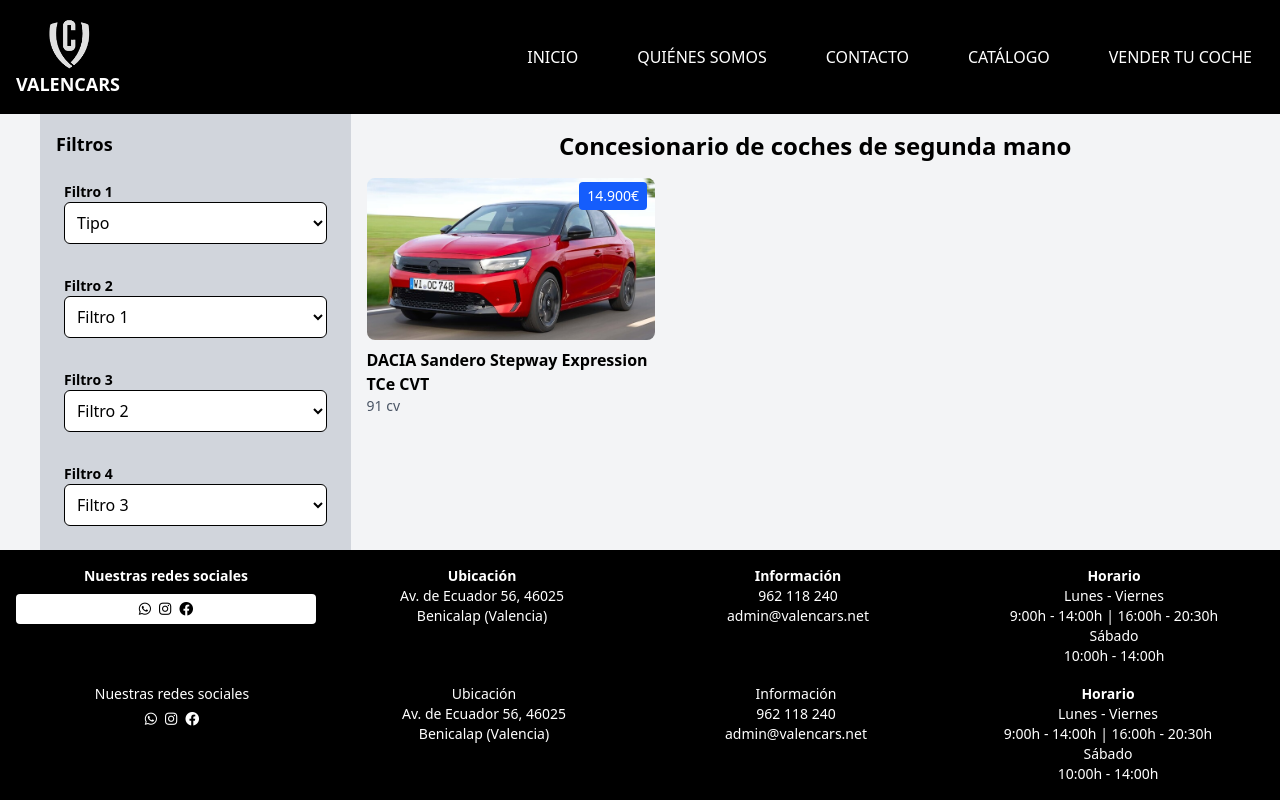
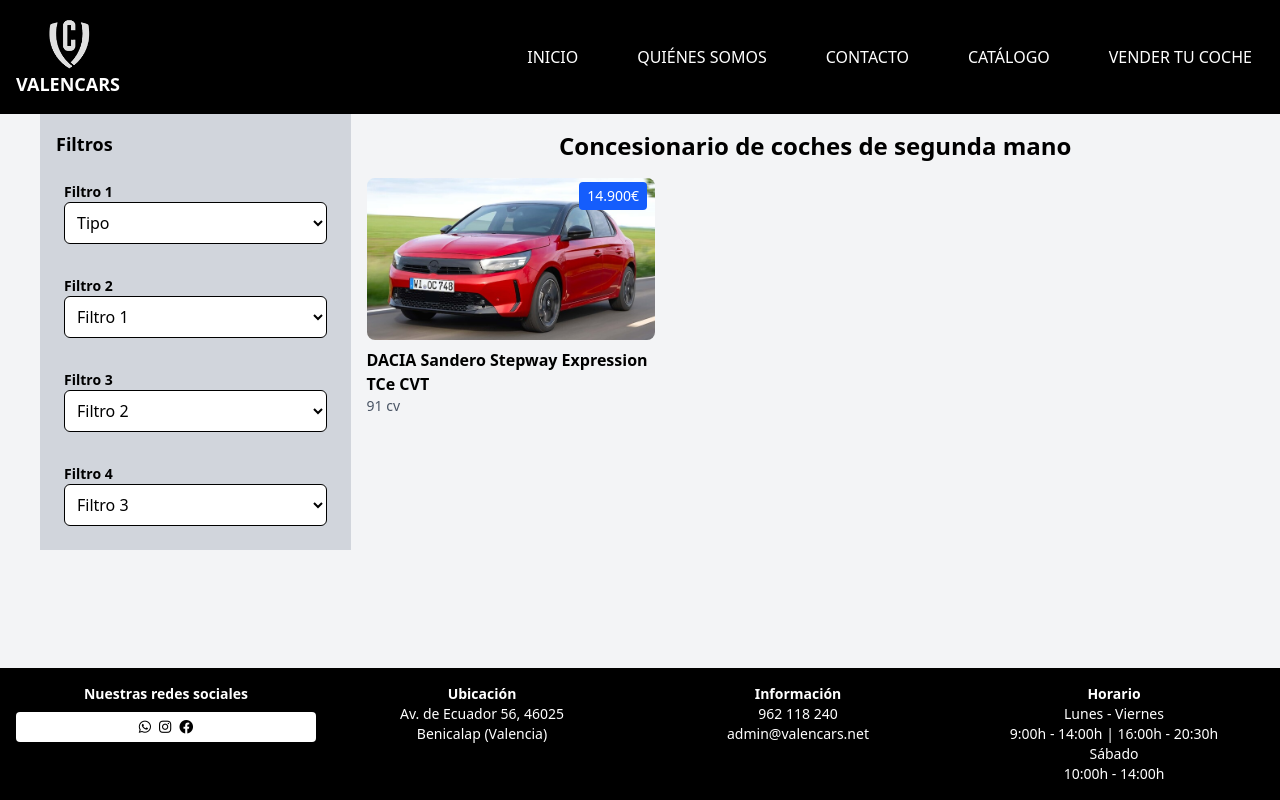
Before and after one commit to rajnaroc/VALENCARS, a Flask app: page / in a window 1280 px wide. Run offline with Flask 3, Linux system fonts and the light colour scheme.

Commit message:
añadimos el contenido

```diff
--- a/src/app.py
+++ b/src/app.py
@@ -5,7 +5,7 @@ from flask import Flask, app, request, jsonify, render_template, redirect, url_f
 app = Flask(__name__)
 
 @app.route("/", methods=["GET"])
-def index():
+def catalogo():
     return render_template("catalogo.html")
 
 @app.route("/contacto", methods=["GET"])
@@ -34,8 +34,22 @@ def coche():
     datos = zip(labels, values)
     return render_template("coche.html", datos=datos, images=images)
 
+@app.route("/inicio", methods=["GET"])
+def inicio():
+    return render_template("inicio.html")
 
-
+@app.route("/login", methods=["GET", "POST"])
+def login():
+    if request.method == "POST":
+        username = request.form["username"]
+        password = request.form["password"]
+        if username == "admin" and password == "admin":
+            session["username"] = username
+            flash("Login successful!", "success")
+            return redirect(url_for("index"))
+        else:
+            flash("Invalid credentials", "danger")
+    return render_template("login.html")
 
 if __name__ == '__main__':
     app.run(debug=True)
--- a/src/templates/catalogo.html
+++ b/src/templates/catalogo.html
@@ -48,36 +48,5 @@
                 </div>
             </main>
         </div>
-        <!-- Footer -->
-        <footer class="fixed bottom-0 left-0 w-full bg-black text-white text-center p-4">
-            <div class="grid grid-cols-4 text-sm">
-                <div class="text-white">
-                    <h1>Nuestras redes sociales</h1>
-                    <div class="flex justify-center space-x-2 mt-2">
-                        <i class="fa-brands fa-whatsapp"></i>
-                        <i class="fa-brands fa-instagram" ></i>
-                        <i class="fa-brands fa-facebook"></i>
-                    </div>
-                </div>
-                <div class="text-white">
-                    <h1>Ubicación</h1>
-                    <p>Av. de Ecuador 56, 46025</p>
-                    <p>Benicalap (Valencia)</p>
-                </div>
-                <div class="text-white">
-                    <h1>Información</h1>
-                    <p>962 118 240</p>
-                    <p>admin@valencars.net</p>
-                </div>
-                <div class="text-white">
-                    <h1 class="font-semibold">Horario</h1>
-                    <p>Lunes - Viernes</p>
-                    <p>9:00h - 14:00h | 16:00h - 20:30h</p>
-                    <p>Sábado</p>
-                    <p>10:00h - 14:00h</p>
-                </div>
-            </div>
-            </div>
-        </footer>
     </div>
 {% endblock %}
--- a/src/templates/coche.html
+++ b/src/templates/coche.html
@@ -110,7 +110,7 @@
     autoplayInterval = setInterval(() => {
       currentIndex = (currentIndex + 1) % totalImages;
       showImage(currentIndex);
-    }, 3000); // Cambiar cada 3 segundos
+    }, 9000); // Cambiar cada 9 segundos
   }
 
   // Función para pausar el autoplay
--- a/src/templates/plantillas/plantilla.html
+++ b/src/templates/plantillas/plantilla.html
@@ -9,7 +9,7 @@
     <script src="https://cdn.jsdelivr.net/npm/@tailwindcss/browser@4"></script>
 
 </head>
-<body class="bg-gray-100 text-black">
+<body class="min-h-screen flex flex-col bg-gray-100 text-black">
     <header class="bg-black py-4 w-full">
         <div class="container mx-auto flex justify-between items-center px-4">
             <div class="flex flex-col items-center">
@@ -18,18 +18,21 @@
             </div>
                 <nav class="bg-black  flex justify-between items-center w-3/5">
                     <div class="flex justify-between space-x-6 w-full items-center">
-                        <a href="#" class="text-white  hover:bg-white hover:rounded hover:text-black p-3 hover:transition-all">INICIO</a>
+                        <a href=" {{ url_for('inicio' ) }}" class="text-white  hover:bg-white hover:rounded hover:text-black p-3 hover:transition-all">INICIO</a>
                         <a href=" {{ url_for('somos') }}" class="text-white hover:bg-white hover:rounded hover:text-black p-3 hover:transition-all">QUIÉNES SOMOS</a>
                         <a href="{{ url_for('contacto') }}" class="text-white hover:bg-white hover:rounded hover:text-black p-3 hover:transition-all">CONTACTO</a>
-                        <a href="{{ url_for('index') }}" class="text-white hover:bg-white hover:rounded hover:text-black p-3 ">CATÁLOGO</a>
+                        <a href="{{ url_for('catalogo') }}" class="text-white hover:bg-white hover:rounded hover:text-black p-3 ">CATÁLOGO</a>
                         <a href="{{ url_for('vender') }}" class="text-white hover:bg-white hover:rounded hover:text-black p-3 ">VENDER TU COCHE</a>
                     </div>
                 </nav>
             </div>
     </header>
-    {% block main %}
+    <main class="flex-grow">
+        {% block main %}
 
-    {% endblock %}
+        {% endblock %}
+    </main>
+
     <!-- Footer -->
     <footer class="w-full bg-black text-white text-center p-4">
         <div class="grid grid-cols-1 md:grid-cols-2 lg:grid-cols-4 gap-4 text-sm">
--- a/src/templates/somos.html
+++ b/src/templates/somos.html
@@ -15,6 +15,6 @@
         <p class="mt-4 text-xl max-w-3xl mx-auto">
             El equipo de Valencars está formado por un fantástico personal. No tenemos una gran cantidad de trabajadores, pero entre los que somos nos hacemos cargo de los diferentes departamentos de gerencia, ventas, postventa, compras, tasaciones, mantenimiento, reparación, documentaciones, administración, taller y cuidados.
         </p>
-        <a href="{{ url_for('contacto' ) }}"><button class="mt-6 px-6 py-2 bg-black text-white rounded-lg hover:bg-gray-800">CATÁLOGO</button></a>
+        <a href="{{ url_for('catalogo' ) }}"><button class="mt-6 px-6 py-2 bg-black text-white rounded-lg hover:bg-gray-800">CATÁLOGO</button></a>
     </section>
 {% endblock %}
```
Also changed, not shown: src/templates/inicio.html (added, +52 -0 lines), src/templates/login.html (+31 -0 lines), src/templates/vender.html (+4 -4 lines), src/static/icons/car.png (added), src/static/icons/van.png (added), src/static/img/local.png (added).
